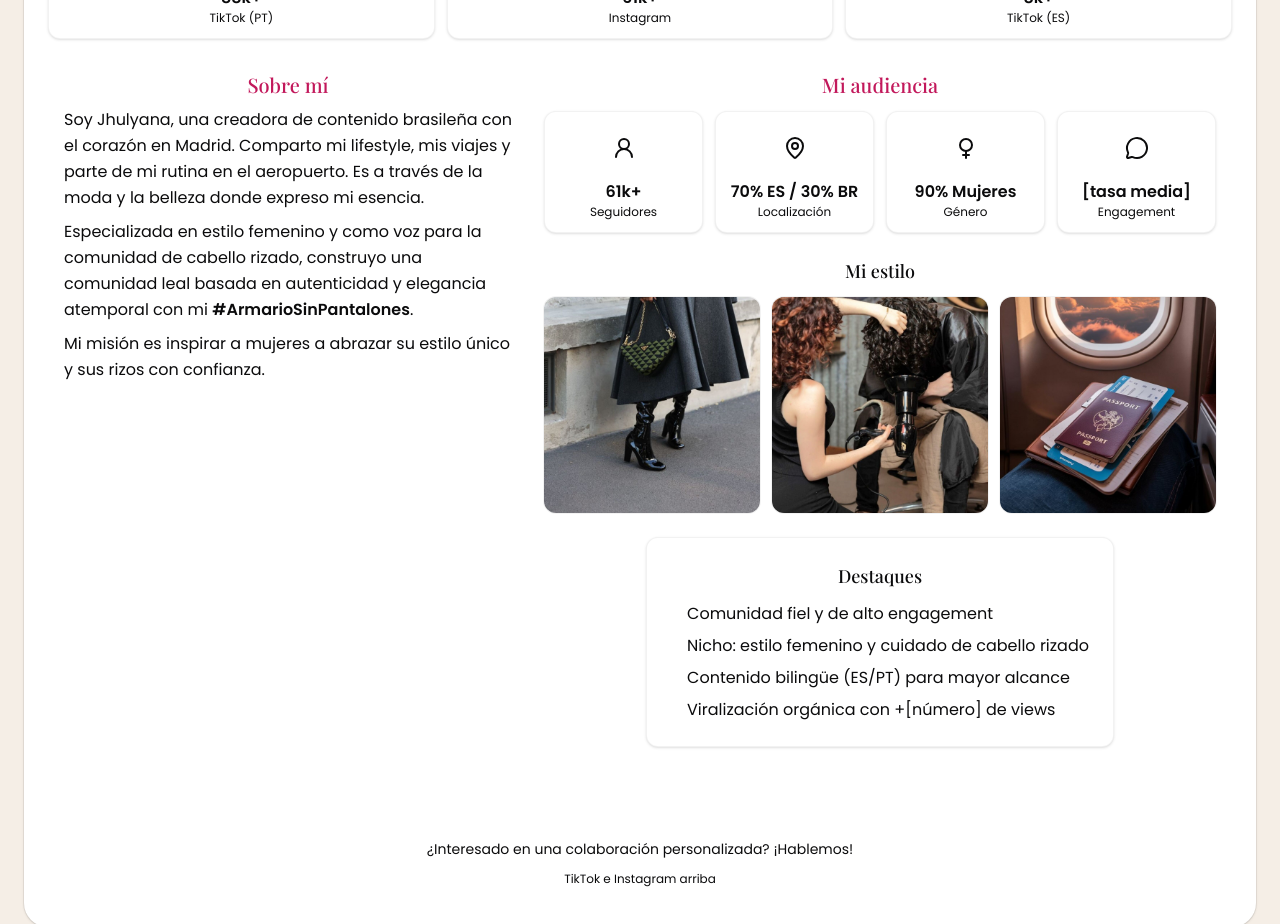
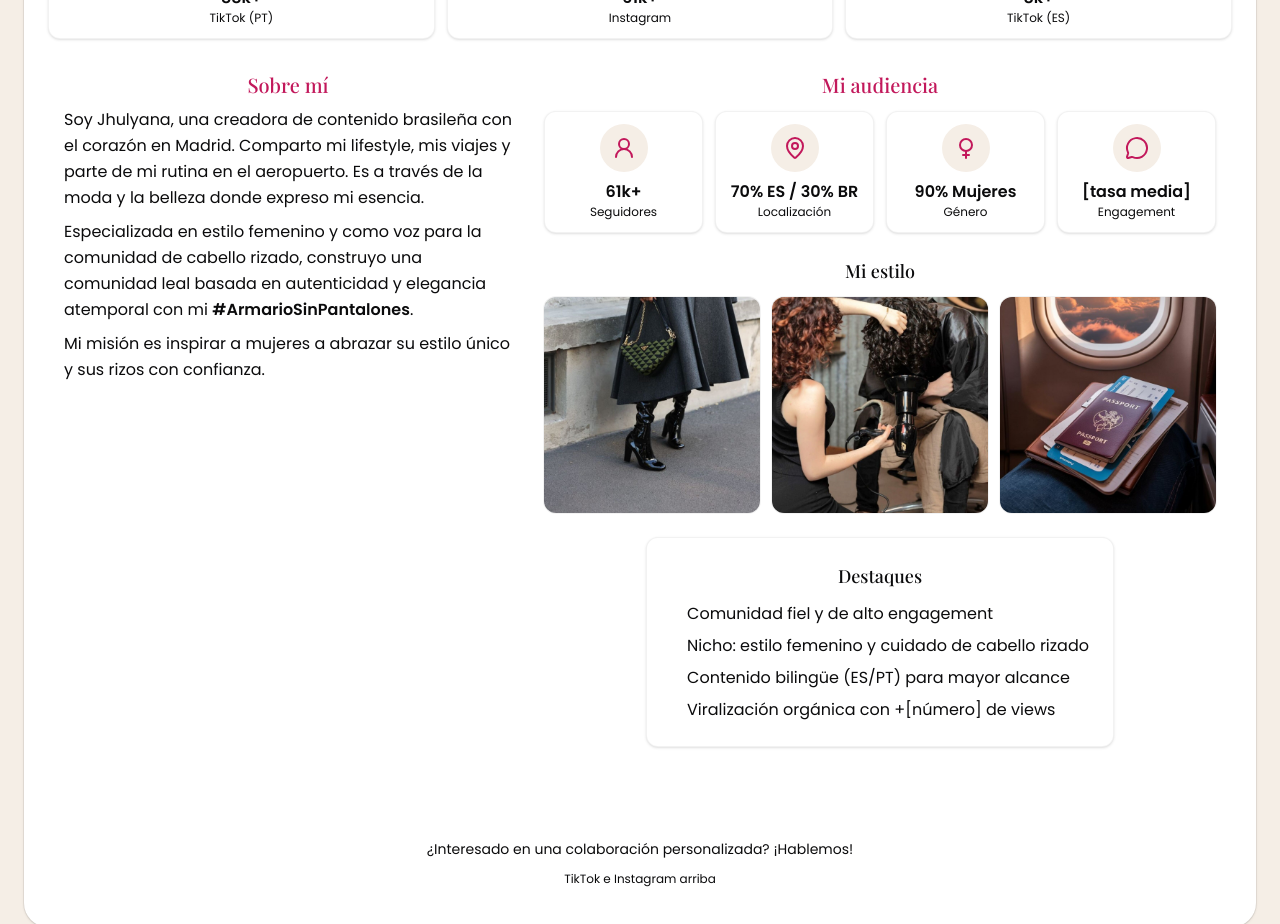
Before and after one commit to VictorAmadeu/media-kit-jhulyana, a React (Vite) app: page / in a window 1280 px wide. Shown: the part 840-1764 px from the top of the page. Built offline with nearby package versions, Linux system fonts and the light colour scheme.

Commit message:
Corrección archivo HomePage.jsx
He corregido el color de los iconos del apartado 'Mi audiencia'

```diff
--- a/src/pages/HomePage.jsx
+++ b/src/pages/HomePage.jsx
@@ -47,7 +47,10 @@ const SocialCard = ({ href, icon, label, value }) => (
 // Tarjeta de estadística (no clicable)
 const Stat = ({ icon, label, value }) => (
   <div className="rounded-xl border border-black/5 bg-white p-3 text-center shadow-sm">
-    <div className="mx-auto flex h-12 w-12 items-center justify-center rounded-full bg-[--beige] text-[--cherry]">
+    <div
+      className="mx-auto flex h-12 w-12 items-center justify-center rounded-full"
+      style={{ backgroundColor: "var(--beige)", color: "var(--cherry)" }}
+    >
       {icon}
     </div>
     <div className="mt-2 text-base font-semibold">{value}</div>
```
